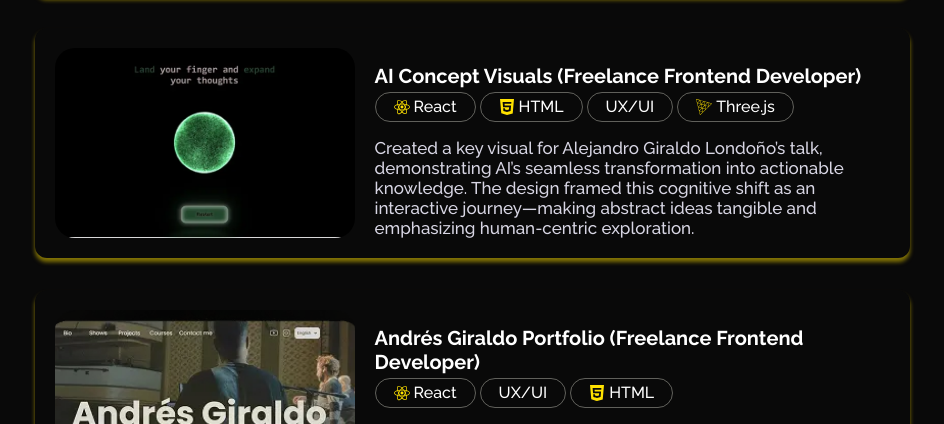
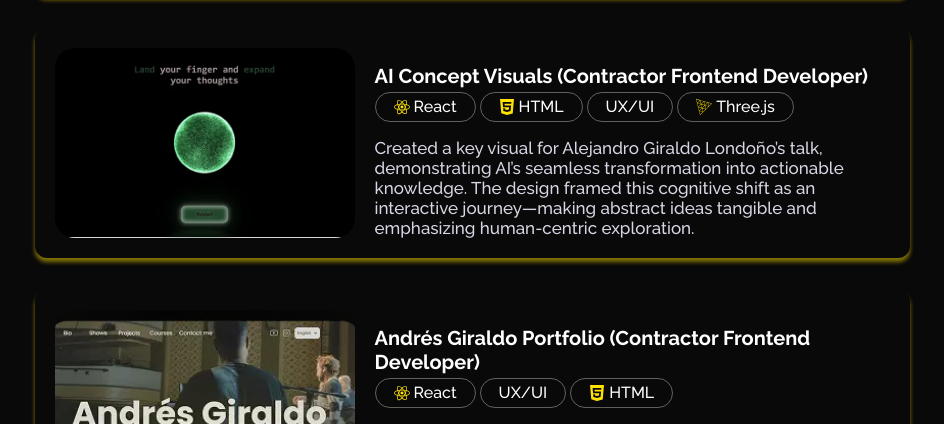
Before and after one commit to Miguel-Giraldo-Duque/miguel-giraldo-dev, a React (Vite) app: page / in a window 1280 px wide. Shown: the part 1496-1920 px from the top of the page, without its empty margins (168-1112 px from the left). Built offline with nearby package versions, Linux system fonts and the light colour scheme.

Commit message:
style(projects): rename Freelance labels to Contractor
Keep role wording consistent with BTZ and Closet dinamico cards.

```diff
--- a/src/App.jsx
+++ b/src/App.jsx
@@ -114,7 +114,7 @@
     },
     {
       id: 2,
-      title: "AI Concept Visuals (Freelance Frontend Developer)",
+      title: "AI Concept Visuals (Contractor Frontend Developer)",
       description:
         "Created a key visual for Alejandro Giraldo Londoño’s talk, demonstrating AI’s seamless transformation into actionable knowledge. The design framed this cognitive shift as an interactive journey—making abstract ideas tangible and emphasizing human-centric exploration.",
       image: "./particles2.webp",
@@ -128,7 +128,7 @@
     },
     {
       id: 3,
-      title: "Andrés Giraldo Portfolio (Freelance Frontend Developer)",
+      title: "Andrés Giraldo Portfolio (Contractor Frontend Developer)",
       description:
         "Built responsive landing page components with UX-focused design, leveraging HTML/CSS to strengthen brand identity. Enhanced Andrés’ client conversion rates by 30% through fluid animations and intuitive interfaces.",
       image: "./case-andres.webp",
```
